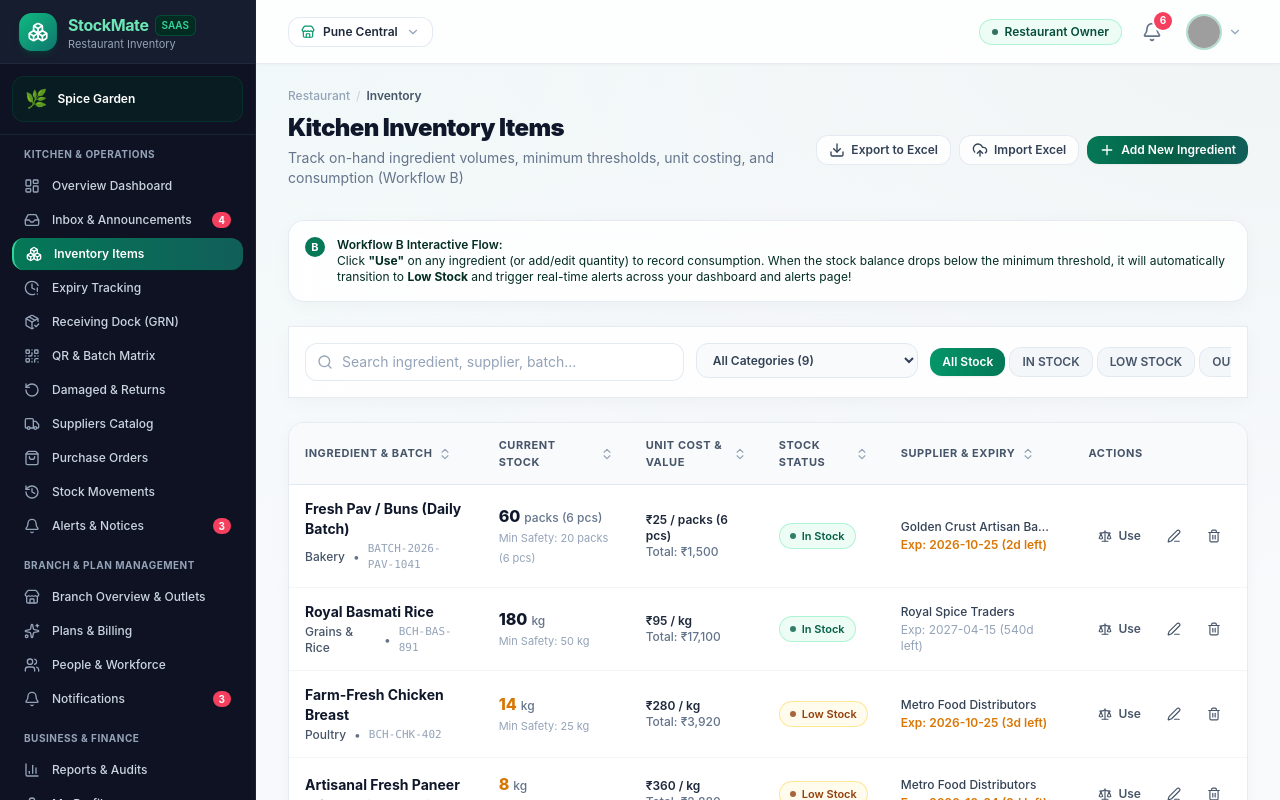
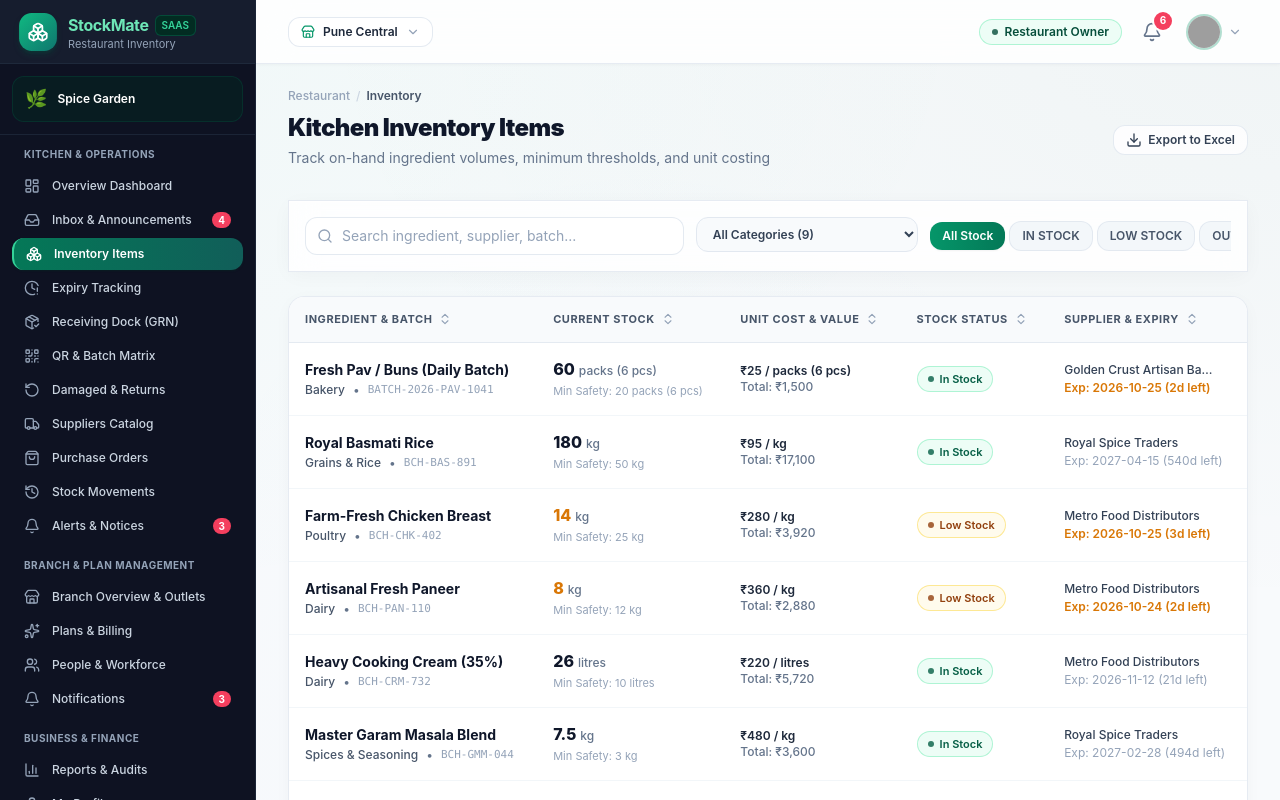
Before and after one commit to nishantjogii10/Saas-Platform, a React (Vite) app: page /#/inventory in a window 1280 px wide. Built offline with nearby package versions, Linux system fonts and the light colour scheme; grey boxes are pictures that could not be loaded.

Commit message:
feat: make inventory page read-only for restaurant owners

```diff
--- a/src/pages/restaurant/InventoryPage.jsx
+++ b/src/pages/restaurant/InventoryPage.jsx
@@ -55,7 +55,7 @@ export const InventoryPage = () => {
   const [selectedCategory, setSelectedCategory] = useState('all');
 
   // Modal states
-  const [isAddModalOpen, setIsAddModalOpen] = useState(initialAction === 'add');
+  const [isAddModalOpen, setIsAddModalOpen] = useState(initialAction === 'add' && currentUser?.role !== 'restaurant_owner');
   const [isEditModalOpen, setIsEditModalOpen] = useState(false);
   const [isConsumeModalOpen, setIsConsumeModalOpen] = useState(false);
   const [selectedIngredient, setSelectedIngredient] = useState(null);
@@ -84,10 +84,10 @@ export const InventoryPage = () => {
   const [consumeReason, setConsumeReason] = useState('Line prep for service');
 
   useEffect(() => {
-    if (initialAction === 'add') {
+    if (initialAction === 'add' && currentUser?.role !== 'restaurant_owner') {
       setIsAddModalOpen(true);
     }
-  }, [initialAction]);
+  }, [initialAction, currentUser?.role]);
 
   // Handle supplier change in form to sync name
   const handleSupplierChange = (supId) => {
@@ -269,7 +269,7 @@ export const InventoryPage = () => {
         </div>
       ),
     },
-    {
+    ...(currentUser?.role !== 'restaurant_owner' ? [{
       header: 'Actions',
       accessor: 'id',
       render: (row) => (
@@ -309,14 +309,14 @@ export const InventoryPage = () => {
           )}
         </div>
       ),
-    },
+    }] : []),
   ];
 
   return (
     <div className="space-y-6">
       <PageHeader
         title="Kitchen Inventory Items"
-        subtitle="Track on-hand ingredient volumes, minimum thresholds, unit costing, and consumption (Workflow B)"
+        subtitle={currentUser?.role === 'restaurant_owner' ? 'Track on-hand ingredient volumes, minimum thresholds, and unit costing' : 'Track on-hand ingredient volumes, minimum thresholds, unit costing, and consumption (Workflow B)'}
         breadcrumbs={[
           { label: 'Restaurant', href: '#/dashboard' },
           { label: 'Inventory' },
@@ -331,7 +331,7 @@ export const InventoryPage = () => {
             >
               Export to Excel
             </Button>
-            {currentUser.role !== 'kitchen_staff' && currentUser.role !== 'supplier' && (
+            {currentUser?.role !== 'restaurant_owner' && currentUser?.role !== 'kitchen_staff' && currentUser?.role !== 'supplier' && (
               <Button
                 variant="outline"
                 size="sm"
@@ -341,6 +341,7 @@ export const InventoryPage = () => {
                 Import Excel
               </Button>
             )}
+            {currentUser?.role !== 'restaurant_owner' && (
               <Button
                 variant="brand"
                 size="sm"
@@ -349,11 +350,13 @@ export const InventoryPage = () => {
               >
                 Add New Ingredient
               </Button>
+            )}
           </div>
         }
       />
 
       {/* Workflow B Step Indicator Notice */}
+      {currentUser?.role !== 'restaurant_owner' && (
         <div className="p-4 rounded-2xl glass-panel bg-emerald-50/40 border-emerald-200/70 flex items-start gap-3 text-xs text-emerald-950">
         <span className="w-5 h-5 rounded-full bg-emerald-700 text-white flex items-center justify-center shrink-0 font-bold text-[11px]">
           B
@@ -363,6 +366,7 @@ export const InventoryPage = () => {
           Click <strong>"Use"</strong> on any ingredient (or add/edit quantity) to record consumption. When the stock balance drops below the minimum threshold, it will automatically transition to <strong>Low Stock</strong> and trigger real-time alerts across your dashboard and alerts page!
         </div>
       </div>
+      )}
 
       {/* Filter and Search Bar */}
       <div className="grid grid-cols-1 sm:grid-cols-12 gap-3 glass-panel p-4">
--- a/src/utils/permissions.js
+++ b/src/utils/permissions.js
@@ -67,7 +67,7 @@ export const PERMISSIONS = {
 
   // Inventory & Stock Operations (Owner & Inventory Manager only - NEVER Restaurant Manager)
   VIEW_INVENTORY: [ROLES.RESTAURANT_OWNER, ROLES.INVENTORY_MANAGER],
-  MANAGE_INVENTORY: [ROLES.RESTAURANT_OWNER, ROLES.INVENTORY_MANAGER],
+  MANAGE_INVENTORY: [ROLES.INVENTORY_MANAGER],
   VIEW_STOCK_MOVEMENTS: [ROLES.RESTAURANT_OWNER, ROLES.INVENTORY_MANAGER],
   MANAGE_EXPIRY: [ROLES.RESTAURANT_OWNER, ROLES.INVENTORY_MANAGER],
   RECEIVE_GOODS_DOCK: [ROLES.RESTAURANT_OWNER, ROLES.INVENTORY_MANAGER],
```
Lines whose indentation alone changed are shown as unchanged.
